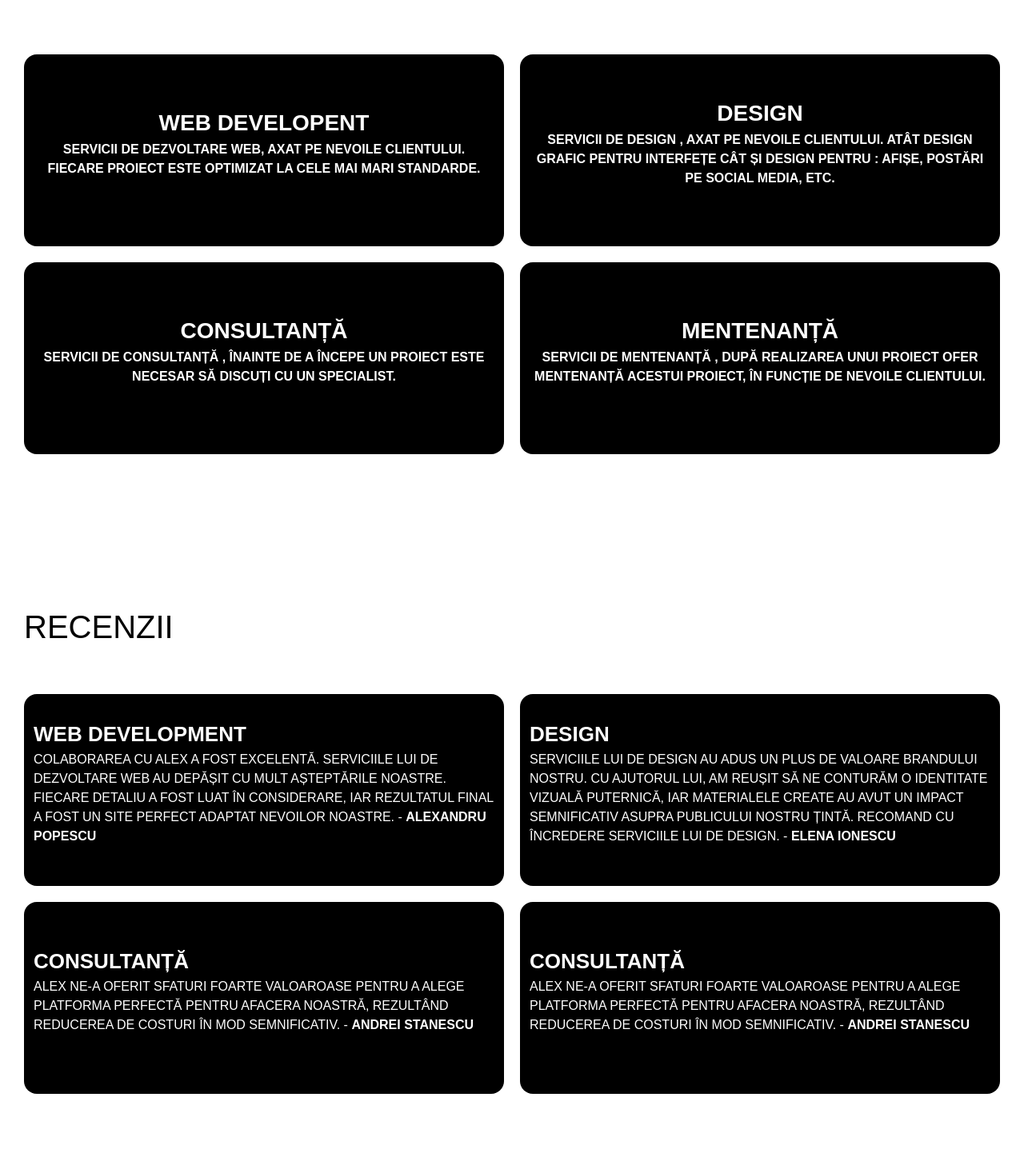
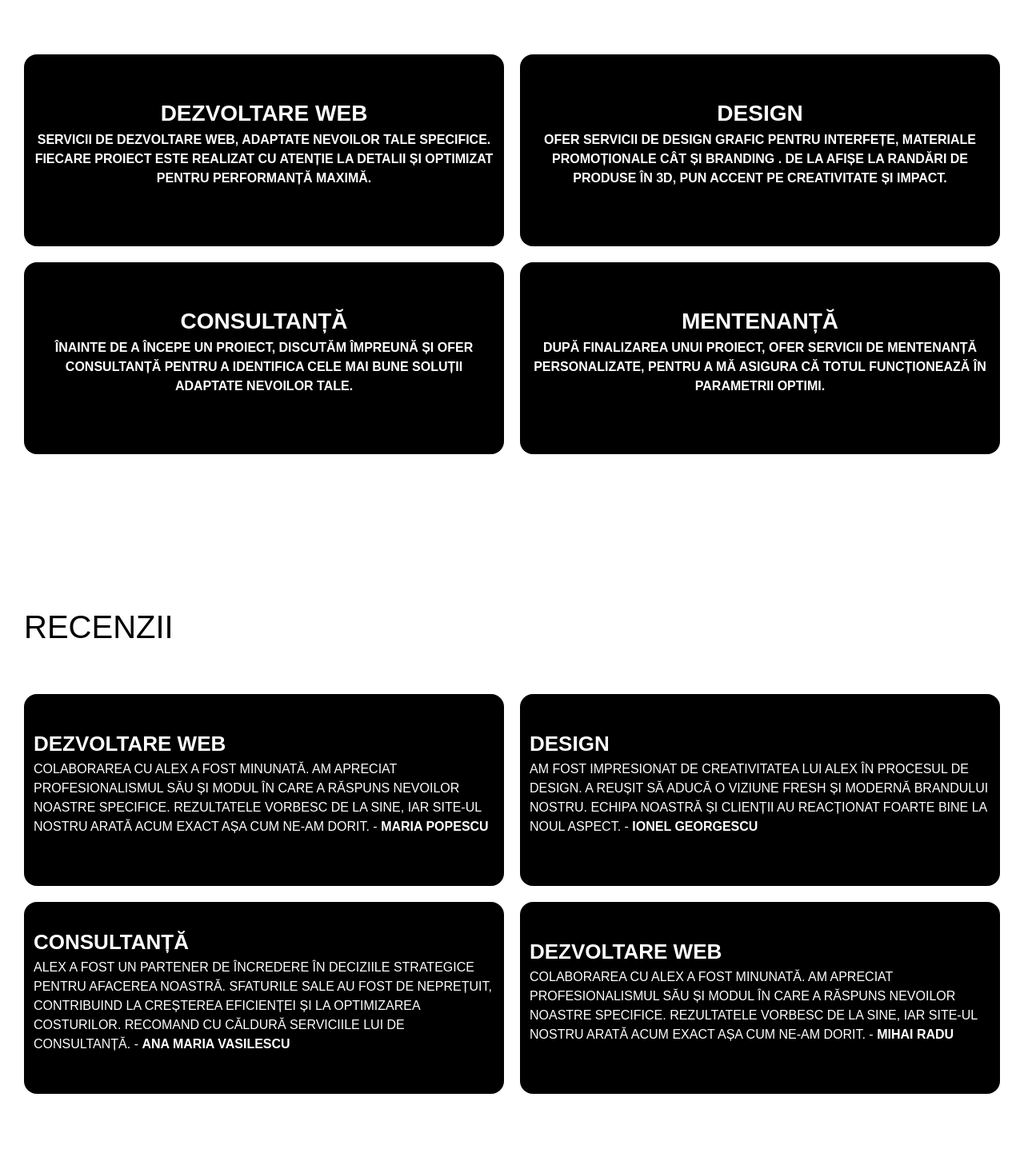
Before and after one commit to engineeredbyalex/alex-lazarescu, a Next.js app: page / in a window 1280 px wide. Shown: the part 2883-4350 px from the top of the page at 80% size. Built offline with nearby package versions, Linux system fonts and the light colour scheme; what next-reveal would draw is missing.

Commit message:
18.11 final-build

```diff
--- a/components/sections/ServicesSection.js
+++ b/components/sections/ServicesSection.js
@@ -1,35 +1,43 @@
-// importing Page
 import Page from '../layout/page/Page'
-// importing Reveal Wrapper
 import { RevealWrapper } from 'next-reveal'
-// importing service box
 import ServiceBox from '../layout/content/ServiceBox'
 
 function ServicesSection() {
     return (
-        <Page >
+        <Page>
             <div className="flex items-start justify-center h-auto flex-col gap-5 text-center mb-20">
                 <RevealWrapper delay={1000}>
                     <h3 className="text-[#000] leading-[4rem] lg:leading-[8rem] uppercase font-normal ">Servicii</h3>
                 </RevealWrapper>
                 <div className="flex flex-col lg:flex-row lg:grid grid-cols-2 gap-5 w-full h-auto ">
                     <RevealWrapper delay={1300}>
-                        <ServiceBox service="Web Developent" desc='Servicii de dezvoltare web, axat pe nevoile clientului. Fiecare proiect este optimizat la cele mai mari standarde. ' />
+                        <ServiceBox
+                            service="Dezvoltare Web"
+                            desc="Servicii de dezvoltare web, adaptate nevoilor tale specifice. Fiecare proiect este realizat cu atenție la detalii și optimizat pentru performanță maximă."
+                        />
                     </RevealWrapper>
                     <RevealWrapper delay={1600}>
-                        <ServiceBox service="Design" desc='Servicii de design , axat pe nevoile clientului. Atât design grafic pentru interfețe cât și design pentru : afișe, postări pe social media, etc.' />
+                        <ServiceBox
+                            service="Design"
+                            desc="Ofer servicii de design grafic pentru interfețe, materiale promoționale cât și branding . De la afișe la randări de produse în 3D, pun accent pe creativitate și impact."
+                        />
                     </RevealWrapper>
                     <RevealWrapper delay={1900}>
-                        <ServiceBox service="Consultanță" desc='Servicii de consultanță , înainte de a începe un proiect este necesar să discuți cu un specialist.' />
+                        <ServiceBox
+                            service="Consultanță"
+                            desc="Înainte de a începe un proiect, discutăm împreună și ofer consultanță pentru a identifica cele mai bune soluții adaptate nevoilor tale."
+                        />
                     </RevealWrapper>
                     <RevealWrapper delay={2200}>
-                        <ServiceBox service="Mentenanță" desc='Servicii de mentenanță , după realizarea unui proiect ofer mentenanță acestui proiect, în funcție de nevoile clientului.' />
+                        <ServiceBox
+                            service="Mentenanță"
+                            desc="După finalizarea unui proiect, ofer servicii de mentenanță personalizate, pentru a mă asigura că totul funcționează în parametrii optimi."
+                        />
                     </RevealWrapper>
                 </div>
-
             </div>
-        </Page >
+        </Page>
     )
 }
 
-export default ServicesSection
+export default ServicesSection;
--- a/components/sections/TestimonailSection.js
+++ b/components/sections/TestimonailSection.js
@@ -8,22 +8,38 @@ function TestimonailSection() {
     return (
         <Page>
             <div className="flex items-start justify-center h-auto flex-col gap-5 text-center mb-20">
-                    <RevealWrapper delay={1000}>
-                        <h3 className="text-[#000] leading-[4rem] lg:leading-[8rem] uppercase font-normal  ">Recenzii</h3>
-                    </RevealWrapper>
+                <RevealWrapper delay={1000}>
+                    <h3 className="text-[#000] leading-[4rem] lg:leading-[8rem] uppercase font-normal  ">Recenzii</h3>
+                </RevealWrapper>
 
-                <div className="flex flex-col  lg:grid grid-cols-2 gap-5 w-full  h-auto ">
+                <div className="flex flex-col lg:grid grid-cols-2 gap-5 w-full h-auto ">
                     <RevealWrapper delay={1300}>
-                        <TestimonailBox title="Web Development" client="Alexandru Popescu" testimonial='Colaborarea cu Alex a fost excelentă. Serviciile lui de dezvoltare web au depășit cu mult așteptările noastre. Fiecare detaliu a fost luat în considerare, iar rezultatul final a fost un site perfect adaptat nevoilor noastre.' />
+                        <TestimonailBox
+                            title="Dezvoltare Web"
+                            client="Maria Popescu"
+                            testimonial="Colaborarea cu Alex a fost minunată. Am apreciat profesionalismul său și modul în care a răspuns nevoilor noastre specifice. Rezultatele vorbesc de la sine, iar site-ul nostru arată acum exact așa cum ne-am dorit."
+                        />
                     </RevealWrapper>
                     <RevealWrapper delay={1600}>
-                        <TestimonailBox title="Design" client="Elena Ionescu" testimonial='Serviciile lui de design au adus un plus de valoare brandului nostru. Cu ajutorul lui, am reușit să ne conturăm o identitate vizuală puternică, iar materialele create au avut un impact semnificativ asupra publicului nostru țintă. Recomand cu încredere serviciile lui de design.' />
+                        <TestimonailBox
+                            title="Design"
+                            client="Ionel Georgescu"
+                            testimonial="Am fost impresionat de creativitatea lui Alex în procesul de design. A reușit să aducă o viziune fresh și modernă brandului nostru. Echipa noastră și clienții au reacționat foarte bine la noul aspect."
+                        />
                     </RevealWrapper>
                     <RevealWrapper delay={1900}>
-                        <TestimonailBox title="Consultanță" client="Andrei Stanescu" testimonial='Alex ne-a oferit sfaturi foarte valoaroase pentru a alege platforma perfectă pentru afacera noastră, rezultând reducerea de costuri în mod semnificativ. ' />
+                        <TestimonailBox
+                            title="Consultanță"
+                            client="Ana Maria Vasilescu"
+                            testimonial="Alex a fost un partener de încredere în deciziile strategice pentru afacerea noastră. Sfaturile sale au fost de neprețuit, contribuind la creșterea eficienței și la optimizarea costurilor. Recomand cu căldură serviciile lui de consultanță."
+                        />
                     </RevealWrapper>
                     <RevealWrapper delay={2200}>
-                        <TestimonailBox title="Consultanță" client="Andrei Stanescu" testimonial='Alex ne-a oferit sfaturi foarte valoaroase pentru a alege platforma perfectă pentru afacera noastră, rezultând reducerea de costuri în mod semnificativ. ' />
+                        <TestimonailBox
+                            title="Dezvoltare Web"
+                            client="Mihai Radu"
+                            testimonial="Colaborarea cu Alex a fost minunată. Am apreciat profesionalismul său și modul în care a răspuns nevoilor noastre specifice. Rezultatele vorbesc de la sine, iar site-ul nostru arată acum exact așa cum ne-am dorit."
+                        />
                     </RevealWrapper>
                 </div>
             </div>
--- a/pages/contact.js
+++ b/pages/contact.js
@@ -5,8 +5,16 @@ import QRCode from '@/public/assets/qr.png';
 import Image from 'next/image';
 import { RevealWrapper } from 'next-reveal';
 import Footer from '@/components/common/footer/Footer';
+import { FaRegClipboard } from "react-icons/fa";
 
 export default function Contact() {
+    const email = 'dev.lazarescu.alexandru@gmail.com';
+
+    const copyToClipboard = () => {
+        navigator.clipboard.writeText(email).then(() => {
+
+        });
+    };
     return (
         <div className="overflow-x-hidden relative ">
             <Navigation_Bar />
@@ -24,11 +32,15 @@ export default function Contact() {
                         </p>
                     </RevealWrapper>
                     <RevealWrapper delay={1400}>
-                        <div className='flex flex-col lg:flex-row items-center justify-center  mb-5'>
-                            <p className="text-[#000] leading-[1.5rem] lg:leading-[1rem] border px-3 py-3 border-black mb-5 lg:mb-0 ">
-                                Email: <a href="mailto:dev.lazarescu.alexandru@gmail.com">dev.lazarescu.alexandru@gmail.com</a>
+                        <div className="flex flex-col items-center justify-center mb-5 lg:gap-5">
+                            <p className="text-[#000] leading-[1.5rem] lg:leading-[1rem] border px-3 py-3 border-black mb-5 lg:mb-0">
+                                Email: <a href={`mailto:${email}`}>{email}</a>
                             </p>
-                            <p className='px-3 py-3 bg-[#9b9b9b] text-white rounded-lg'> Apasă pe email </p>
+                            <button onClick={copyToClipboard} className="px-3 py-3 bg-[#9b9b9b] text-white rounded-lg flex items-center justify-center gap-5 ">
+                                <h6 >
+                                    Apasă pe adresa de email pentru a-mi trimite un mesaj sau aici pentru a copia adresa de email.</h6>
+                                <FaRegClipboard size={30} />
+                            </button>
                         </div>
                     </RevealWrapper>
 
--- a/pages/projects.js
+++ b/pages/projects.js
@@ -11,6 +11,7 @@ import Zenboard from "@/public/assets/zenboard.png";
 import Image from 'next/image';
 import { OutlineButton } from '@/components/common/buttons/Button';
 import Navigation_Bar from '@/components/common/header/Navigation_Bar';
+import Footer from '@/components/common/footer/Footer';
 
 const projectsArray = [
     {
@@ -74,6 +75,7 @@ function Projects() {
                 </div>
 
             </Page>
+            <Footer />
         </div>
     );
 }
```
